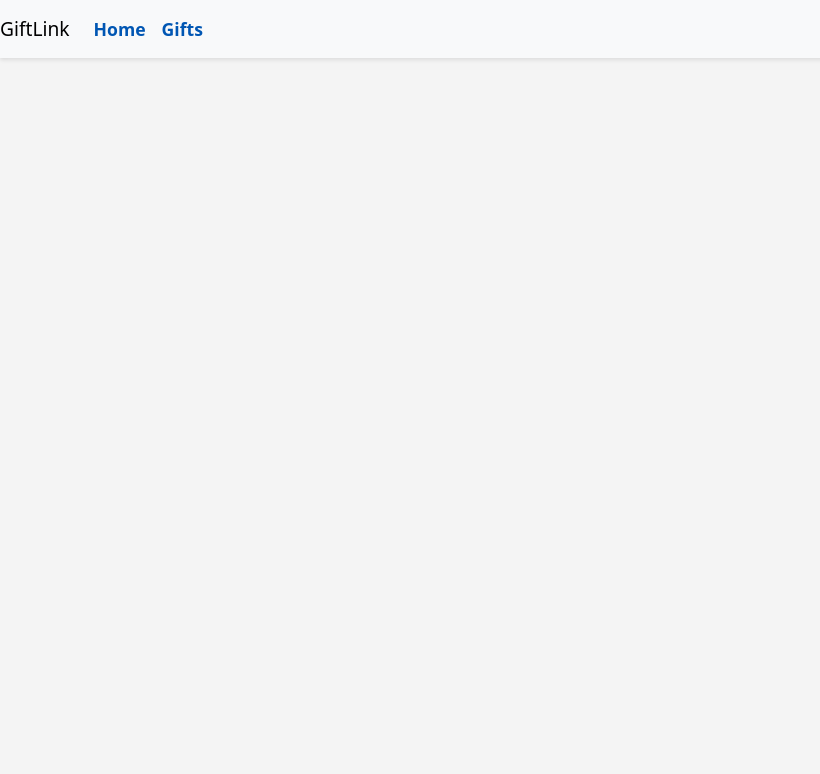
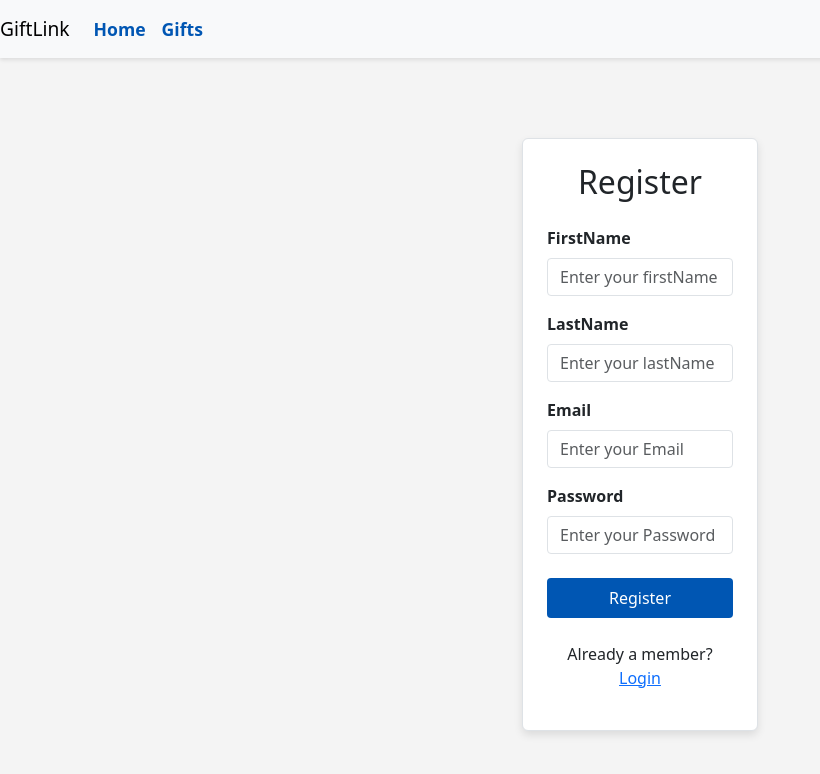
Before and after one commit to Hbhakta02/fullstack-capstone-project, a React (Create React App) app in the folder giftlink-frontend/: page /app/register in a window 1280 px wide. Before the commit this address had no page. Shown: the top 774 px of the page, without its empty margins (0-820 px from the left). Built offline with nearby package versions, Linux system fonts and the light colour scheme.

Commit message:
LoginPage Update

```diff
--- a/giftlink-frontend/src/App.js
+++ b/giftlink-frontend/src/App.js
@@ -1,22 +1,23 @@
 import React from 'react';
 import { Routes, Route, useNavigate } from 'react-router-dom';
 import MainPage from './components/MainPage/MainPage';
+import LoginPage from './components/LoginPage/LoginPage';
+import RegisterPage from './components/RegisterPage/RegisterPage';
 import 'bootstrap/dist/css/bootstrap.min.css';
 import './App.css';
 import Navbar from './components/Navbar/Navbar';
-
 function App() {
-
+  const navigate = useNavigate();
   return (
-    <>
+        <>
         <Navbar/>
         <Routes>
-          {/* the final code will not pass the products to every page, but each page will call the server API */}
           <Route path="/" element={<MainPage />} />
           <Route path="/app" element={<MainPage />} />
+          <Route path="/app/login" element={<LoginPage/>} />
+          <Route path="/app/register" element={<RegisterPage />} />
         </Routes>
         </>
   );
 }
-
 export default App;
--- /dev/null
+++ b/giftlink-frontend/src/components/LoginPage/LoginPage.css
@@ -0,0 +1,44 @@
+.login-card {
+    background-color: #fff;
+    box-shadow: 0px 4px 8px rgba(0, 0, 0, 0.1);
+}
+
+.login-card .form-label {
+    font-weight: 600;
+}
+
+.login-card input {
+    border-radius: 0.25rem;
+}
+
+.login-card .btn {
+    padding: 0.5rem 1rem;
+    border-radius: 0.25rem;
+}
+
+.login-card .btn-primary {
+    background-color: #0056b3;
+    border: none;
+}
+
+.login-card .btn-secondary {
+    background-color: #dc3545;
+    border: none;
+}
+
+.login-card .text-primary {
+    color: #0056b3;
+}
+
+.login-card .text-secondary {
+    color: #6c757d;
+}
+
+/* Additional styles */
+a.text-primary:hover {
+    text-decoration: underline;
+}
+
+a.text-secondary:hover {
+    text-decoration: underline;
+}
--- /dev/null
+++ b/giftlink-frontend/src/components/LoginPage/LoginPage.js
@@ -0,0 +1,60 @@
+import React, { useState } from 'react';
+import './LoginPage.css';
+
+function LoginPage() {
+
+    //insert code here to create useState hook variables for email, password
+    const [email, setEmail] = useState('');
+    const [password, setPassword] = useState('');
+
+    // insert code here to create handleLogin function and include console.log
+    const handleLogin = async (e) => {
+        e.preventDefault();
+    }
+
+    return (
+      <div className="container mt-5">
+        <div className="row justify-content-center">
+          <div className="col-md-6 col-lg-4">
+            <div className="login-card p-4 border rounded">
+                <h2 className="text-center mb-4 font-weight-bold">Login</h2>
+
+                {/* insert code here to create input elements for the variables email and  password */}
+                <div className='"mb-3'>
+                    <label htmlFor='email' className='form-label'>Email</label>
+                    <input
+                        id="email"
+                        type='text'
+                        className='form-control'
+                        placeholder='Enter your email'
+                        value={email}
+                        onChange={(e) => setEmail(e.target.value)}
+                    />
+                </div>
+
+                <div className='"mb-4'>
+                    <label htmlFor='password' className='form-label'>Password</label>
+                    <input
+                        id="password"
+                        type='password'
+                        className='form-control'
+                        placeholder='Enter your password'
+                        value={password}
+                        onChange={(e) => setPassword(e.target.value)}
+                    />
+                </div>
+
+                {/* insert code here to create a button that performs the `handleLogin` function on click */}
+                <button className='btn btn-primary w-100 mb-3' onClick={handleLogin}>Login</button>
+                <p className="mt-4 text-center">
+                    New here? <a href="/app/register" className="text-primary">Register Here</a>
+                </p>
+
+            </div>
+          </div>
+        </div>
+      </div>
+    )
+}
+
+export default LoginPage;
--- /dev/null
+++ b/giftlink-frontend/src/components/RegisterPage/RegisterPage.css
@@ -0,0 +1,44 @@
+.register-card {
+    background-color: #fff;
+    box-shadow: 0px 4px 8px rgba(0, 0, 0, 0.1);
+}
+
+.register-card .form-label {
+    font-weight: 600;
+}
+
+.register-card input {
+    border-radius: 0.25rem;
+}
+
+.register-card .btn {
+    padding: 0.5rem 1rem;
+    border-radius: 0.25rem;
+}
+
+.register-card .btn-primary {
+    background-color: #0056b3;
+    border: none;
+}
+
+.register-card .btn-secondary {
+    background-color: #dc3545;
+    border: none;
+}
+
+.register-card .text-primary {
+    color: #0056b3;
+}
+
+.register-card .text-secondary {
+    color: #6c757d;
+}
+
+/* Additional styles */
+a.text-primary:hover {
+    text-decoration: underline;
+}
+
+a.text-secondary:hover {
+    text-decoration: underline;
+}
--- /dev/null
+++ b/giftlink-frontend/src/components/RegisterPage/RegisterPage.js
@@ -0,0 +1,92 @@
+import React, { useState } from 'react';
+
+import './RegisterPage.css';
+
+function RegisterPage() {
+
+    //insert code here to create useState hook variables for firstName, lastName, email, password
+    const [firstName, setFirstName] = useState('');
+    const [lastName, setLastName] = useState('');
+    const [email, setEmail] = useState('');
+    const [password, setPassword] = useState('');
+
+    // insert code here to create handleRegister function and include console.log
+    const handleRegister = async () => {
+        console.log("Register invoked")
+    }
+
+         return (
+            <div className="container mt-5">
+                <div className="row justify-content-center">
+                    <div className="col-md-6 col-lg-4">
+                        <div className="register-card p-4 border rounded">
+                            <h2 className="text-center mb-4 font-weight-bold">Register</h2>
+
+                    {/* insert code here to create input elements for all the variables - firstName, lastName, email, password */}
+                            <div className="mb-3">
+                                <label htmlFor='firstName' className='form-label'>FirstName</label>
+                                <input
+                                    id="firstName"
+                                    type='text'
+                                    className='form-control'
+                                    placeholder='Enter your firstName'
+                                    value={firstName}
+                                    onChange={(e) => setFirstName(e.target.value)}
+                                />
+                            </div>
+
+                            {/* last name */}
+                            <div className='mb-3'>
+                                <label htmlFor='lastName' className='form-label'>LastName</label>
+                                <input
+                                    id="lastName"
+                                    type='text'
+                                    className='form-control'
+                                    placeholder='Enter your lastName'
+                                    value={lastName}
+                                    onChange={(e) => setLastName(e.target.value)}
+                                />
+                            </div>
+
+                            {/* email */}
+                            <div className='mb-3'>
+                                <label htmlFor='email' className='form-label'>Email</label>
+                                <input
+                                    id="email"
+                                    type='text'
+                                    className='form-control'
+                                    placeholder='Enter your Email'
+                                    value={email}
+                                    onChange={(e) => setEmail(e.target.value)}
+                                />
+                            </div>
+
+                            {/* password */}
+                            <div className='mb-4'>
+                                <label htmlFor='password' className='form-label'>Password</label>
+                                <input
+                                    id="password"
+                                    type='password'
+                                    className='form-control'
+                                    placeholder='Enter your Password'
+                                    value={password}
+                                    onChange={(e) => setPassword(e.target.value)}
+                                />
+                            </div>
+
+
+                    {/* insert code here to create a button that performs the `handleRegister` function on click */}
+                    <button className='btn btn-primary w-100 mb-3' onClick={handleRegister}>Register</button>
+                        <p className="mt-4 text-center">
+                            Already a member? <a href="/app/login" className="text-primary">Login</a>
+                        </p>
+
+                         </div>
+                    </div>
+                </div>
+            </div>
+
+         )//end of return
+}
+
+export default RegisterPage;
```
